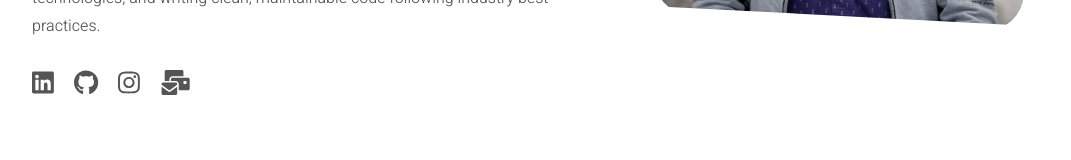
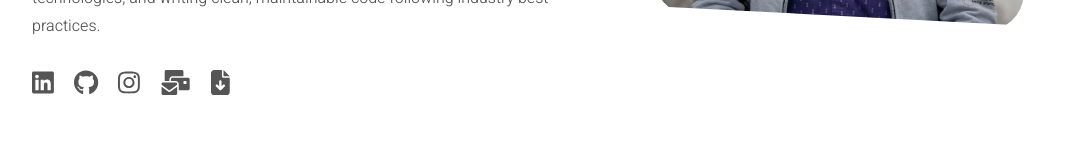
Before and after one commit to MalickMuzamil/Portfolio-new, a React (Create React App) app: page / in a window 1280 px wide. Shown: the part 613-773 px from the top of the page, without its empty margins (108-1179 px from the left). Built offline with nearby package versions, Linux system fonts and the light colour scheme.

Commit message:
Resume Added

```diff
--- a/src/pages/homepage.jsx
+++ b/src/pages/homepage.jsx
@@ -20,6 +20,7 @@ import techStack from "../data/techStack";
 
 import { Link } from "react-router-dom";
 import { faArrowRight } from "@fortawesome/free-solid-svg-icons";
+import { faFileArrowDown } from "@fortawesome/free-solid-svg-icons";
 
 import "./styles/homepage.css";
 
@@ -155,6 +156,19 @@ const Homepage = () => {
 									className="homepage-social-icon"
 								/>
 							</a>
+
+							<a
+								href="/Full Stack (Muzamil Saleem).pdf"
+								target="_blank"
+								rel="noreferrer"
+								download
+							>
+								<FontAwesomeIcon
+									icon={faFileArrowDown}
+									className="homepage-social-icon"
+								/>
+							</a>
+
 						</div>
 
 						<div className="homepage-projects" data-aos="fade-up" data-aos-delay="250">
--- a/src/pages/styles/projects.css
+++ b/src/pages/styles/projects.css
@@ -26,7 +26,7 @@
 	margin-top: 25px;
 	margin-bottom: 5px;
 	display: flex;
-	justify-content: end;
+	justify-content: flex-end;
 }
 
 .projects-github-link{
```
Also changed, not shown: 2 other files (tests, documents, lock files or other folders).
